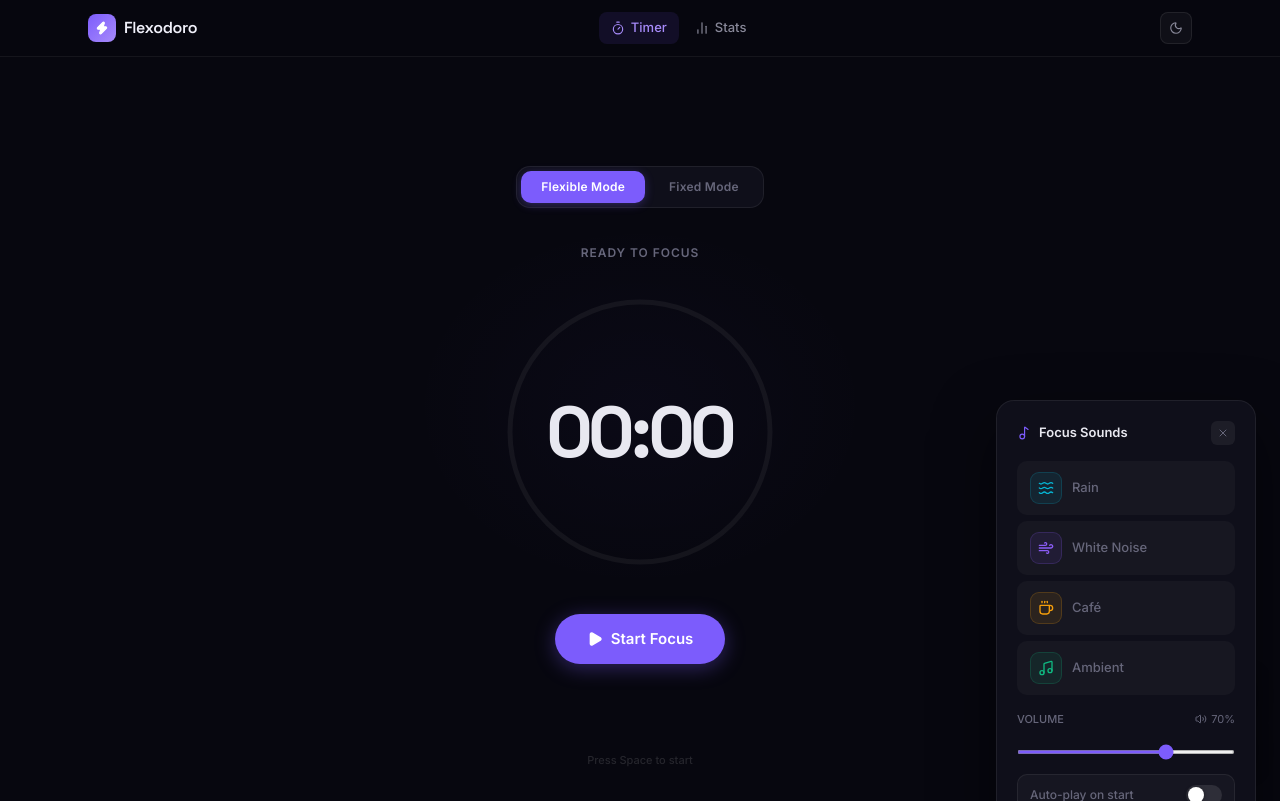
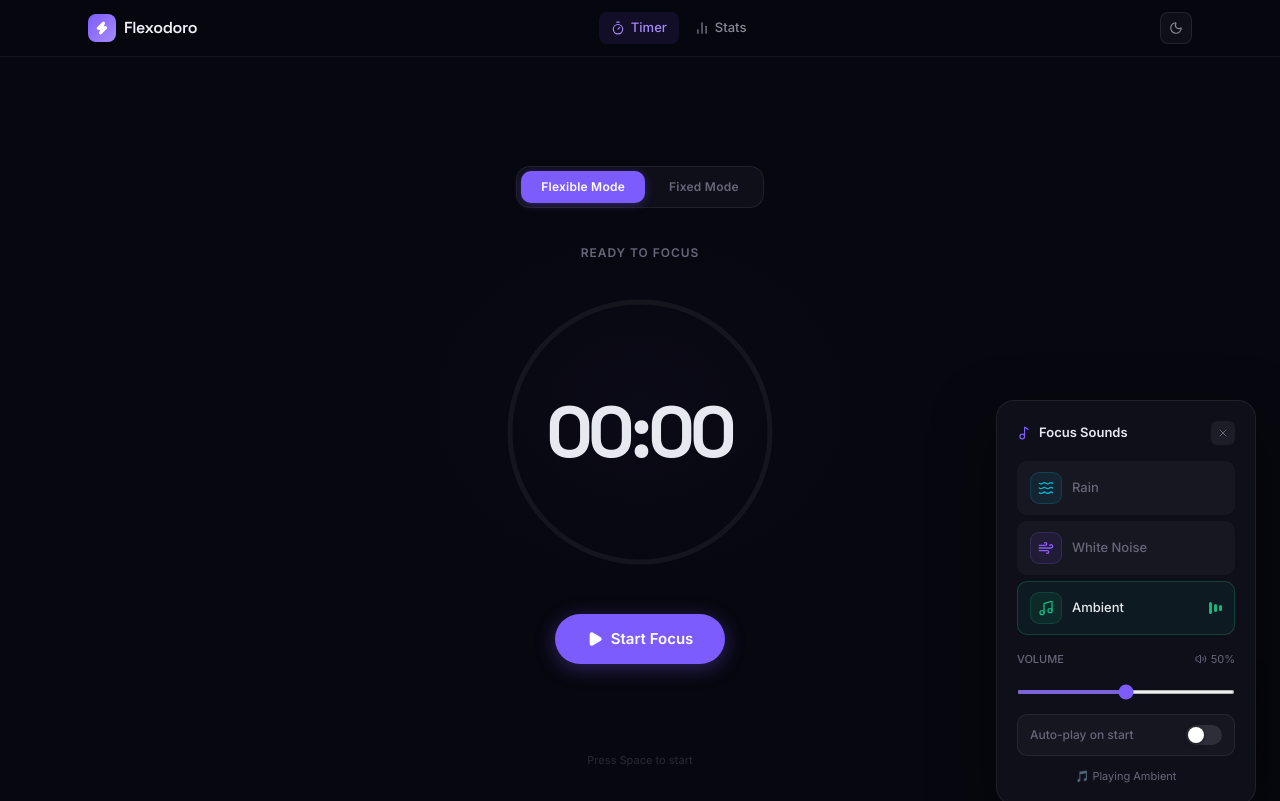
Before and after one commit to roshan129/Flexodoro, a Next.js app: page /app in a window 1280 px wide. Both pictures are taken after a click on the button 1234 px from the left and 692 px from the top of the page. Built offline with nearby package versions, Linux system fonts and the light colour scheme.

Commit message:
Fix timer music/session controls and add project context doc

```diff
--- a/features/figma/TimerScreen.tsx
+++ b/features/figma/TimerScreen.tsx
@@ -3,10 +3,12 @@
 
 import { useState, useEffect, useRef, useCallback, type ReactNode } from "react";
 import { motion, AnimatePresence } from "framer-motion";
+import { useFocusAudioEngine } from "@/features/music/hooks/use-focus-audio-engine";
+import { useAppStore } from "@/store/use-app-store";
+import type { MusicTrackId } from "@/store/use-app-store";
 import {
   Play,
   Pause,
-  Square,
   Maximize2,
   Minimize2,
   Music2,
@@ -15,7 +17,6 @@ import {
   VolumeX,
   Waves,
   Wind,
-  Coffee,
   Music,
   Flag,
   SkipForward,
@@ -47,9 +48,20 @@ type Sound = { id: string; label: string; icon: ReactNode; color: string };
 const SOUNDS: Sound[] = [
   { id: 'rain', label: 'Rain', icon: <Waves size={16} />, color: '#06B6D4' },
   { id: 'white', label: 'White Noise', icon: <Wind size={16} />, color: '#8B5CF6' },
-  { id: 'cafe', label: 'Café', icon: <Coffee size={16} />, color: '#F59E0B' },
   { id: 'ambient', label: 'Ambient', icon: <Music size={16} />, color: '#10B981' },
 ];
+
+const SOUND_TO_TRACK: Record<string, MusicTrackId> = {
+  rain: "soft-rain",
+  white: "alpha-pulse",
+  ambient: "deep-focus",
+};
+
+const TRACK_TO_SOUND: Record<MusicTrackId, string> = {
+  "deep-focus": "ambient",
+  "soft-rain": "rain",
+  "alpha-pulse": "white",
+};
 
 // ─── Helpers ─────────────────────────────────────────────────────────────────
 function formatTime(s: number) {
@@ -562,7 +574,7 @@ function MusicPanel({
             textAlign: 'center',
           }}
         >
-          🎵 Playing {SOUNDS.find((s) => s.id === activeSound)?.label} (simulated)
+          🎵 Playing {SOUNDS.find((s) => s.id === activeSound)?.label}
         </motion.p>
       )}
     </motion.div>
@@ -686,6 +698,15 @@ function DeepWorkOverlay({
 
 // ─── MAIN COMPONENT ───────────────────────────────────────────────────────────
 export function TimerScreen() {
+  useFocusAudioEngine();
+
+  const selectedTrackId = useAppStore((state) => state.selectedTrackId);
+  const isMusicPlaying = useAppStore((state) => state.isMusicPlaying);
+  const musicVolume = useAppStore((state) => state.musicVolume);
+  const setSelectedTrackId = useAppStore((state) => state.setSelectedTrackId);
+  const setMusicPlaying = useAppStore((state) => state.setMusicPlaying);
+  const setMusicVolume = useAppStore((state) => state.setMusicVolume);
+
   const [mode, setMode] = useState<Mode>('flexible');
   const [preset, setPreset] = useState<Preset>('25/5');
   const [phase, setPhase] = useState<Phase>('idle');
@@ -695,8 +716,6 @@ export function TimerScreen() {
   const [showBreakModal, setShowBreakModal] = useState(false);
   const [deepWork, setDeepWork] = useState(false);
   const [musicOpen, setMusicOpen] = useState(false);
-  const [activeSound, setActiveSound] = useState<string | null>(null);
-  const [volume, setVolume] = useState(0.7);
   const [autoPlay, setAutoPlay] = useState(false);
   const [completedSessions, setCompletedSessions] = useState(0);
   const intervalRef = useRef<number | null>(null);
@@ -718,6 +737,8 @@ export function TimerScreen() {
     window.localStorage.setItem(MODE_STORAGE_KEY, mode);
   }, [mode]);
 
+  const activeSound = TRACK_TO_SOUND[selectedTrackId];
+
   // ─── Keyboard shortcuts ─────────────────────────────────────────────────────
   useEffect(() => {
     const handleKey = (e: KeyboardEvent) => {
@@ -728,11 +749,15 @@ export function TimerScreen() {
           setTime(t);
           setPhase('work');
           setPaused(false);
-          if (autoPlay && activeSound === null) setActiveSound('rain');
+          if (!isMusicPlaying) {
+            setMusicPlaying(true);
+          }
         } else if (paused) {
           setPaused(false);
+          setMusicPlaying(true);
         } else {
           setPaused(true);
+          setMusicPlaying(false);
         }
       }
       if (e.key === 'Escape') {
@@ -742,7 +767,7 @@ export function TimerScreen() {
     };
     window.addEventListener('keydown', handleKey);
     return () => window.removeEventListener('keydown', handleKey);
-  }, [showBreakModal, phase, paused, deepWork, musicOpen, mode, preset, autoPlay, activeSound]);
+  }, [showBreakModal, phase, paused, deepWork, musicOpen, mode, preset, autoPlay, isMusicPlaying, setMusicPlaying, setSelectedTrackId]);
 
   // ─── Timer tick ─────────────────────────────────────────────────────────────
   const tickRef = useRef({ phase, paused, mode, preset });
@@ -803,28 +828,44 @@ export function TimerScreen() {
     setTime(t);
     setPhase('work');
     setPaused(false);
-    if (autoPlay && activeSound === null) setActiveSound('rain');
-  }, [mode, preset, autoPlay, activeSound]);
+    if (!isMusicPlaying) {
+      setMusicPlaying(true);
+    }
+  }, [mode, preset, isMusicPlaying, setMusicPlaying]);
 
-  const handlePause = useCallback(() => setPaused(true), []);
-  const handleResume = useCallback(() => setPaused(false), []);
+  const handlePause = useCallback(() => {
+    setPaused(true);
+    setMusicPlaying(false);
+  }, [setMusicPlaying]);
+  const handleResume = useCallback(() => {
+    setPaused(false);
+    setMusicPlaying(true);
+  }, [setMusicPlaying]);
 
   const handleStop = useCallback(() => {
     if (intervalRef.current) clearInterval(intervalRef.current);
     setPhase('idle');
     setPaused(false);
     setTime(mode === 'fixed' ? WORK_DURATIONS[preset] : 0);
-  }, [mode, preset]);
+    setMusicPlaying(false);
+  }, [mode, preset, setMusicPlaying]);
 
   const handleEndSession = useCallback(() => {
     if (intervalRef.current) clearInterval(intervalRef.current);
     intervalRef.current = null;
     const worked = time;
+
+    if (worked < 3 * 60) {
+      handleStop();
+      return;
+    }
+
     const suggested = calcSuggestedBreak(worked);
     setBreakDur(suggested);
     setPaused(true);
     setShowBreakModal(true);
-  }, [time]);
+    setMusicPlaying(false);
+  }, [time, handleStop, setMusicPlaying]);
 
   const handleStartBreak = useCallback(() => {
     setShowBreakModal(false);
@@ -838,6 +879,17 @@ export function TimerScreen() {
     setShowBreakModal(false);
     handleStop();
   }, [handleStop]);
+
+  const handleSetActiveSound = useCallback((id: string | null) => {
+    if (id === null) {
+      setMusicPlaying(false);
+      return;
+    }
+
+    const mappedTrack = SOUND_TO_TRACK[id] ?? "deep-focus";
+    setSelectedTrackId(mappedTrack);
+    setMusicPlaying(true);
+  }, [setMusicPlaying, setSelectedTrackId]);
 
   // Mode/Preset switching (only when idle)
   const handleModeSwitch = (m: Mode) => {
@@ -1127,29 +1179,8 @@ export function TimerScreen() {
                 {paused ? <Play size={20} fill={TEXT} /> : <Pause size={20} />}
               </motion.button>
 
-              {/* Stop */}
-              <motion.button
-                whileHover={{ scale: 1.06 }}
-                whileTap={{ scale: 0.94 }}
-                onClick={handleStop}
-                style={{
-                  width: 56,
-                  height: 56,
-                  borderRadius: '50%',
-                  border: `1px solid ${BORDER}`,
-                  background: SURFACE2,
-                  display: 'flex',
-                  alignItems: 'center',
-                  justifyContent: 'center',
-                  cursor: 'pointer',
-                  color: MUTED,
-                }}
-              >
-                <Square size={18} />
-              </motion.button>
-
               {/* End Session (flexible only) */}
-              {mode === 'flexible' && !paused && (
+              {mode === 'flexible' && (
                 <motion.button
                   initial={{ opacity: 0, x: 10 }}
                   animate={{ opacity: 1, x: 0 }}
@@ -1340,9 +1371,9 @@ export function TimerScreen() {
           <MusicPanel
             onClose={() => setMusicOpen(false)}
             activeSound={activeSound}
-            setActiveSound={setActiveSound}
-            volume={volume}
-            setVolume={setVolume}
+            setActiveSound={handleSetActiveSound}
+            volume={musicVolume}
+            setVolume={setMusicVolume}
             autoPlay={autoPlay}
             setAutoPlay={setAutoPlay}
           />
```
Also changed, not shown: 1 other file (tests, documents, lock files or other folders).
